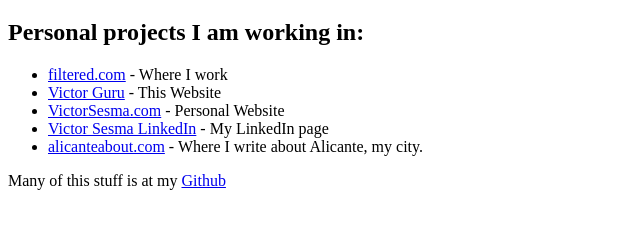
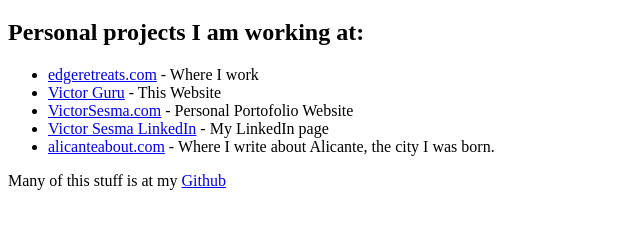
Before and after one commit to VictorSesma/victor.guru, a plain HTML site: page index.html in a window 1280 px wide. Shown: the part 61-290 px from the top of the page, without its empty margins (0-640 px from the left). Drawn offline with Linux system fonts and the light colour scheme.

Commit message:
few page updates

```diff
--- a/index.html
+++ b/index.html
@@ -22,13 +22,13 @@
 
 <body>
 	<h1>Welcome To Victor Guru</h1>
-	<h2>Personal projects I am working in:</h2>
+	<h2>Personal projects I am working at:</h2>
 	<ul>
-        <li><a href="https://edgeretreats.com">filtered.com</a> - Where I work</li>
+        <li><a href="https://edgeretreats.com">edgeretreats.com</a> - Where I work</li>
         <li><a href="http://victor.guru/">Victor Guru</a> - This Website</li>
-        <li><a href="https://victorsesma.com/">VictorSesma.com</a> - Personal Website</li>
+        <li><a href="https://victorsesma.com/">VictorSesma.com</a> - Personal Portofolio Website</li>
         <li><a href="https://www.linkedin.com/in/victor-sesma-3b2291104/">Victor Sesma LinkedIn</a> - My LinkedIn page</li>
-        <li><a href="https://alicanteabout.com">alicanteabout.com</a> - Where I write about Alicante, my city.</li>
+        <li><a href="https://alicanteabout.com">alicanteabout.com</a> - Where I write about Alicante, the city I was born.</li>
     </ul>
     <p>Many of this stuff is at my <a href="https://github.com/leviatan89">Github</a></p>
 </body>
```
